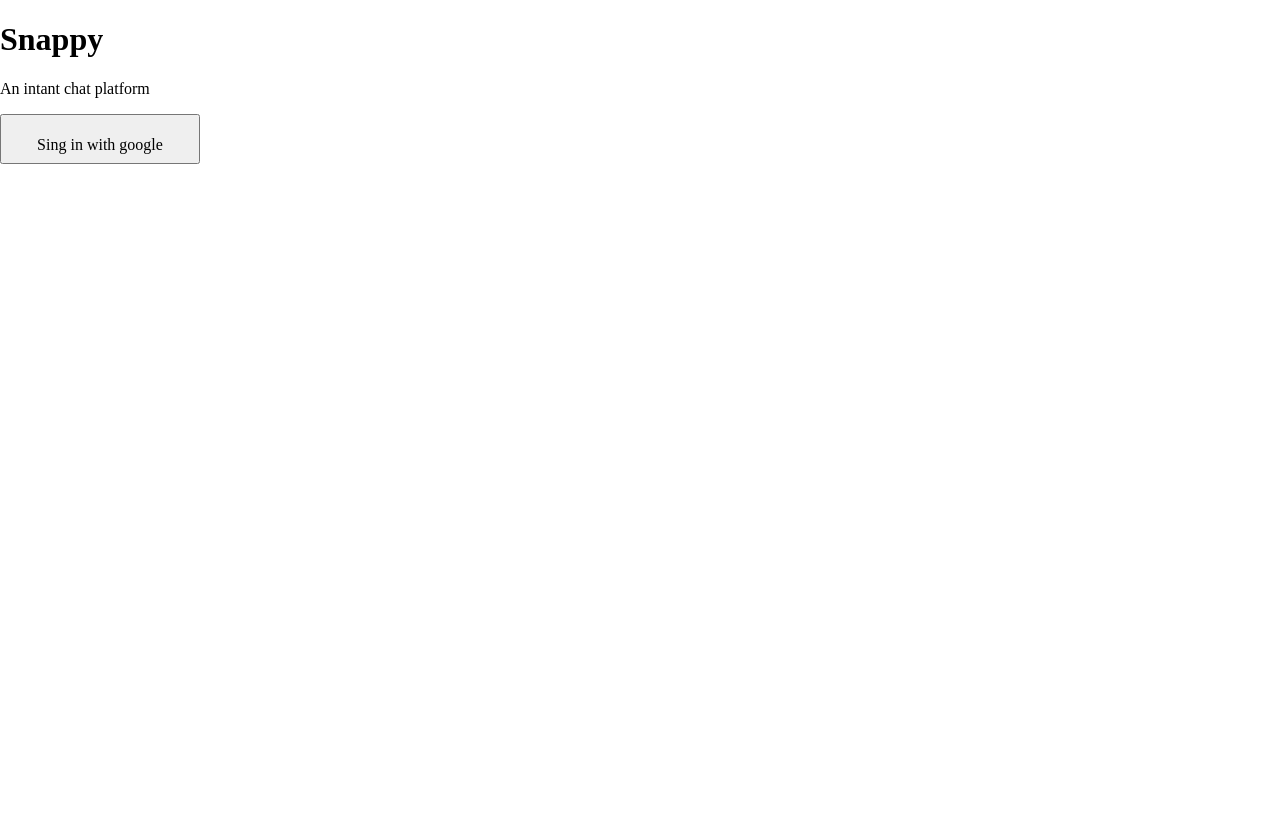
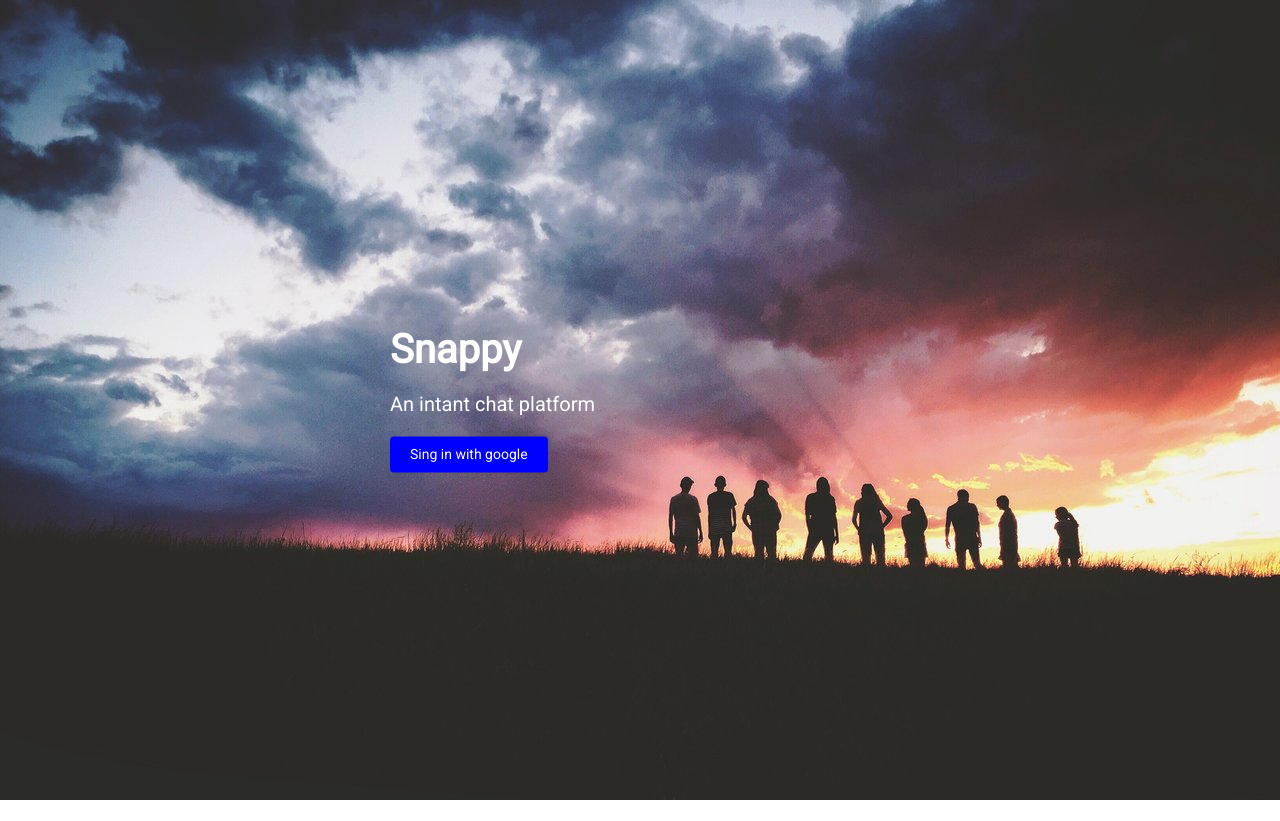
Before and after one commit to Ronakdelhiwala/snappy, a plain HTML site: page Index.html in a window 1280 px wide. After the commit the page ends 800 px from the top, so only its background shows below. Drawn offline with nearby package versions, Linux system fonts and the light colour scheme.

Commit message:
final changes

```diff
--- a/Index.html
+++ b/Index.html
@@ -10,7 +10,7 @@
 <body>
 <div class="main">
 <h1 class="logo">Snappy</h1>
-<p>
+<p class="tagline">
   An intant chat platform
 </p>
 <button class="button">Sing in with google</button>
--- a/style.css
+++ b/style.css
@@ -1,14 +1,49 @@
 html, body {
     height: 100%;
     box-sizing: border-box;
+    font-family: "Roboto";
+    font-size: 14px;
 }
 
 *, *:before, *:after {
     box-sizing: inherit;
 }
 
+body{
+  background-image: url("bg.jpg");
+  background-repeat: no-repeat;
+  background-size: cover;
+}
+
+.main{
+  width: 500px;
+  margin: auto;
+  position: relative;
+    top: 50%;
+    transform: translateY(-50%);
+}
+
+.logo{
+  font-size: 40px;
+  color: white;
+  margin-bottom: 5px;
+  margin-top: 0px;
+}
+
+.tagline{
+  font-size: 20px;
+  color: white;
+}
+
 .button{
-  height: 50px;
-  width: 200px;
-  padding: 20px;
+  background-color: blue;
+  color: white;
+  border: none;
+  padding: 10px 20px;
+  border-radius: 4px;
+  cursor: pointer;
 }
+.button:hover{
+  background: white;
+  color:blue;
+}
```
Also changed, not shown: bg.jpg (added).
